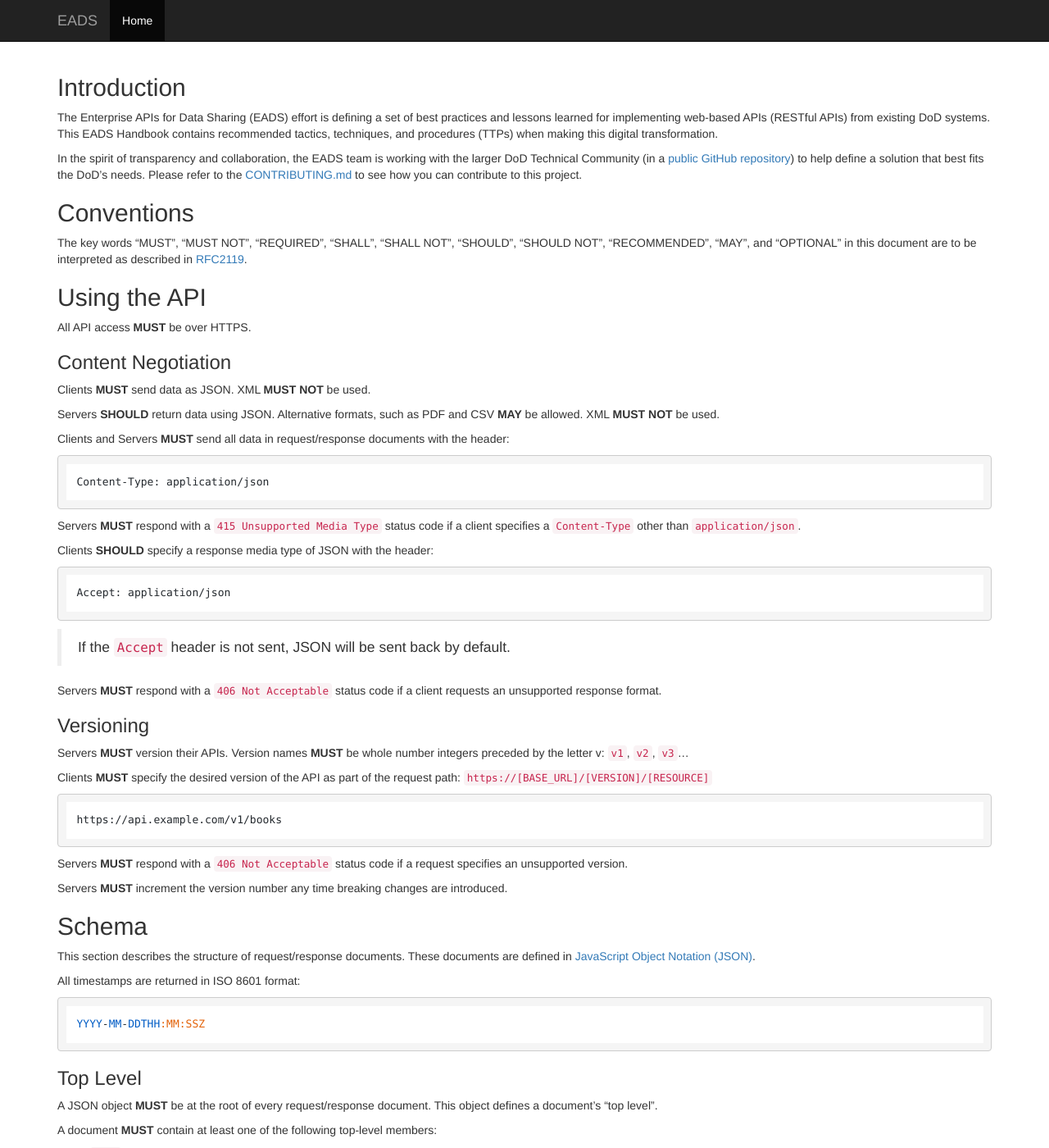
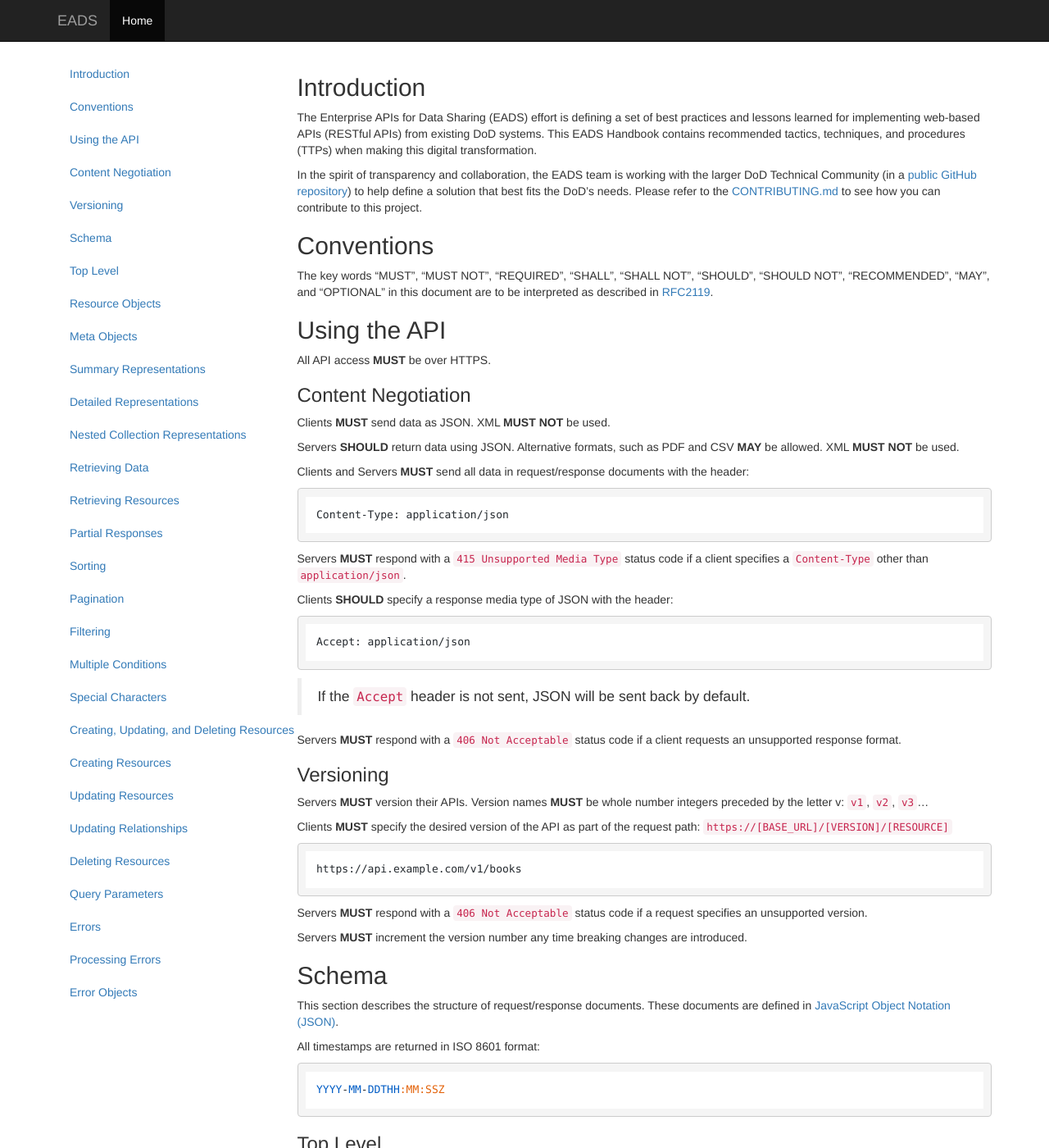
Before and after one commit to DoDCIO/eads, a Jekyll site: the page built from index.md, in a window 1280 px wide and 1400 px high. Shown: the whole window at 82% size. Built offline with Jekyll 4.4.1, drawn with Linux system fonts in a browser that asks for light colours; nearby versions of some CDN libraries; part of the change alters nothing that is shown.

Commit message:
Adding side navigation placeholder

````diff
--- a/_layouts/landing.html
+++ b/_layouts/landing.html
@@ -24,7 +24,7 @@
     <![endif]-->
   </head>
 
-  <body>
+  <body data-spy="scroll" data-target=".scrollspy">
 
     <!-- Fixed navbar -->
     <nav class="navbar navbar-inverse navbar-fixed-top">
@@ -46,8 +46,12 @@
       </div>
     </nav>
 
-    <div class="container" role="main">
-
+    <div class="container">
+      <div class="row">
+        <div class="col-md-3 .scrollspy" role="complementary">
+          <nav id="document-outline" class="hidden-sm hidden-xs" data-spy="affix"></nav>
+        </div> <!-- /col-md-3 complementary -->
+        <div class="col-md-9" role="main">
           <!-- Main jumbotron for a primary marketing message or call to action -->
           <div class="jumbotron hidden">
             <h1>Theme example</h1>
@@ -57,14 +61,16 @@
           <div class="content">
             {{ content }}
           </div>
-
-    </div> <!-- /container -->
+        </div> <!-- /col-md-9 main -->
+      </div><!-- /row -->
+    </div><!-- /container -->
 
 
     <!-- Bootstrap core JavaScript
     ================================================== -->
     <!-- Placed at the end of the document so the pages load faster -->
     <script src="https://cdn.jsdelivr.net/jquery/3.1.0/jquery.min.js"></script>
+    <script src="javascripts/navigation.js"></script>
     <script src="javascripts/bootstrap.min.js"></script>
     <script src="//cdnjs.cloudflare.com/ajax/libs/highlight.js/9.6.0/highlight.min.js"></script>
     <script>hljs.initHighlightingOnLoad();</script>
--- a/index.md
+++ b/index.md
@@ -2,23 +2,23 @@
 layout: landing
 ---
 
-## Introduction
+## <a href="#introduction" id="introduction" class="headerlink"></a> Introduction
 The Enterprise APIs for Data Sharing (EADS) effort is defining a set of best practices and lessons learned for implementing web-based APIs (RESTful APIs) from existing DoD systems. This EADS Handbook contains recommended tactics, techniques, and procedures (TTPs) when making this digital transformation.
 
 In the spirit of transparency and collaboration, the EADS team is working with the larger DoD Technical Community (in a [public GitHub repository](https://github.com/540co/eads)) to help define a solution that best fits the DoD's needs.  Please refer to the [CONTRIBUTING.md](./CONTRIBUTING.md) to see how you can contribute to this project.
 
-## Conventions
+## <a href="#conventions" id="conventions" class="headerlink"></a> Conventions
 
 The key words "MUST", "MUST NOT", "REQUIRED", "SHALL", "SHALL NOT", "SHOULD",
 "SHOULD NOT", "RECOMMENDED", "MAY", and "OPTIONAL" in this document are to be
 interpreted as described in
 [RFC2119](http://tools.ietf.org/html/rfc2119).
 
-## Using the API
+## <a href="#using-the-api" id="using-the-api" class="headerlink"></a> Using the API
 
 All API access **MUST** be over HTTPS.
 
-### Content Negotiation
+### <a href="#content-negotiation" id="content-negotiation" class="headerlink"></a> Content Negotiation
 
 Clients **MUST** send data as JSON.  XML **MUST NOT** be used.
 
@@ -42,7 +42,7 @@ Accept: application/json
 
 Servers **MUST** respond with a `406 Not Acceptable` status code if a client requests an unsupported response format.
 
-### Versioning
+### <a href="#versioning" id="versioning" class="headerlink"></a> Versioning
 
 Servers **MUST** version their APIs.  Version names **MUST** be whole number integers preceded by the letter v: `v1`, `v2`, `v3`...
 
@@ -56,7 +56,7 @@ Servers **MUST** respond with a `406 Not Acceptable` status code if a request sp
 
 Servers **MUST** increment the version number any time breaking changes are introduced.
 
-## Schema
+## <a href="#schema" id="schema" class="headerlink"></a> Schema
 
 This section describes the structure of request/response documents.  These documents are defined in [JavaScript Object Notation (JSON)](https://tools.ietf.org/html/rfc7159).
 
@@ -66,7 +66,7 @@ All timestamps are returned in ISO 8601 format:
 YYYY-MM-DDTHH:MM:SSZ
 ```
 
-### Top Level
+### <a href="#top-level" id="top-level" class="headerlink"></a> Top Level
 
 A JSON object **MUST** be at the root of every request/response document.  This object defines a document's "top level".
 
@@ -83,7 +83,7 @@ The `data` member **MUST** contain either:
 * a single [resource object][resource objects] for requests targeting single resources
 * an array of [resource objects] or an empty array for requests targeting resource collections
 
-### <a href="#document-resource-objects" id="document-resource-objects" class="headerlink"></a> Resource Objects
+### <a href="#resource-objects" id="resource-objects" class="headerlink"></a> Resource Objects
 
 A resource object **MUST** contain at least the following top-level members:
 
@@ -95,7 +95,7 @@ In addition, a resource object **MAY** contain any of these top-level members:
 * `createdAt`: The timestamp the resource was created [string (ISO 8601)].
 * `updatedAt`: The timestamp the resource was last updated [string (ISO 8601)].
 
-### <a href="#document-meta-objects" id="document-meta-objects" class="headerlink"></a> Meta Objects
+### <a href="#meta-objects" id="meta-objects" class="headerlink"></a> Meta Objects
 
 A meta object is used to provide additional information about the data being returned.
 
@@ -791,6 +791,6 @@ An example error object:
 }
 ```
 
-[resource objects]: #document-resource-objects
-[meta objects]: #document-meta-objects
+[resource objects]: #resource-objects
+[meta objects]: #meta-objects
 [error objects]: #error-objects
--- /dev/null
+++ b/javascripts/navigation.js
@@ -0,0 +1,136 @@
+//= require_tree .
+
+$(document).ready(function() {
+    // Build navigation list
+    var documentOutlineElement = $("#document-outline");
+
+    if(documentOutlineElement.length) {
+        var articleOutline = createOutlineFromElement($('.content').eq(0));
+        var navList = createArticleNavigationFromOutline(articleOutline);
+        documentOutlineElement.append(navList);
+    }
+
+    // Sidebar scroll affix
+    //fixElement($(".sidebar"), $("footer"), 52);
+
+    //activateVersionPicker();
+});
+
+function fixElement($sidebar, $footer, offset) {
+    if($sidebar.length == 0) return;
+
+    var $window = $(window);
+    var $nav = $sidebar.find('nav');
+    var $list = $sidebar.find('nav > ol');
+
+    var affixWaypoint = $sidebar.offset().top - offset;
+    var windowHeight, headingHeight, footerOffsetTop, navListHidden;
+
+    // function to set heights + css values that need to be recomputed on resize.
+    var computeAndAdjustHeights = function() {
+        navListHidden = !$list.is(':visible');
+        windowHeight = $window.height();
+        headingHeight = $sidebar.find('.sidebar-top').outerHeight(true);
+        footerOffsetTop = $footer.offset().top;
+
+        $list.css({height: 'calc(100% - ' + headingHeight + 'px)'});
+    }
+
+    var scrollHandler = function(event) {
+        var scrollPosition = $window.scrollTop();
+        var footerPxOnScreen = Math.max(0, (scrollPosition + windowHeight) - footerOffsetTop);
+
+        if(scrollPosition < affixWaypoint || navListHidden) {
+            $nav.css({position: ''});
+        }
+        else {
+            $nav.css({
+                'position': 'fixed',
+                'top': (offset - footerPxOnScreen) + 'px',
+                'bottom': (0 + footerPxOnScreen) + 'px'
+            });
+        }
+    }
+
+    computeAndAdjustHeights();
+    $window.resize(function() { computeAndAdjustHeights(); scrollHandler(); });
+    $window.scroll(scrollHandler);
+}
+
+/**
+ * Returns an array in the form of:
+ *  [{
+ *      title: "Title",
+ *      href: "#anchor",
+ *      children: [...]
+ *  }, {
+ *      title: "Title",
+ *      href: "#anchor",
+ *      children: [...]
+ *  }];
+ *
+ * @param  {jQuery element} element The HTML element to create the outline from.
+ * @return {array}                  Array in the form described above.
+ */
+function createOutlineFromElement(element) {
+    var outline = [];
+
+    $('h2', element).each(function() {
+        var item = {
+            title: $(this).not('a').text(),
+            href: $(this).find('a').attr('href') || "#",
+            children: []
+        };
+
+        $(this).nextUntil('h2', 'h3').each(function() {
+            var childItem = {
+                title: $(this).not('a').text(),
+                href: $(this).find('a').attr('href') || "#",
+                children: []
+            };
+
+            item.children.push(childItem);
+        });
+
+        outline.push(item);
+    });
+
+    return outline;
+}
+
+/**
+ * Creates a nested list from an array in the form returned by `createOutlineFromElement`.
+ */
+
+/**
+ * Creates a nested list from an array in the form returned by `createOutlineFromElement`.
+ *
+ * @param  {array}   outline The outline from which to create a navigation list.
+ * @return {element}        The HTML element containing the navigation list.
+ */
+function createArticleNavigationFromOutline(outline) {
+    var ul = document.createElement('ul');
+    ul.className = "nav";
+
+    outline.forEach(function(item) {
+        var a = document.createElement('a');
+        a.href = item.href;
+        a.appendChild(document.createTextNode(item.title));
+
+        var li = document.createElement('li');
+        li.appendChild(a);
+        if(item.children.length > 0) {
+            li.appendChild(createArticleNavigationFromOutline(item.children));
+        }
+
+        ul.appendChild(li);
+    });
+
+    return ul;
+}
+
+function activateVersionPicker() {
+    $('select.version-picker').change(function() {
+        window.location.href = $(this).find(':selected').val();
+    });
+}
--- a/stylesheets/eads.css
+++ b/stylesheets/eads.css
@@ -1,4 +1,5 @@
 body {
   padding-top: 70px;
   padding-bottom: 30px;
+  position: relative;
 }
````
Also changed, not shown: Gemfile.lock. Lines whose indentation alone changed are shown as unchanged.
